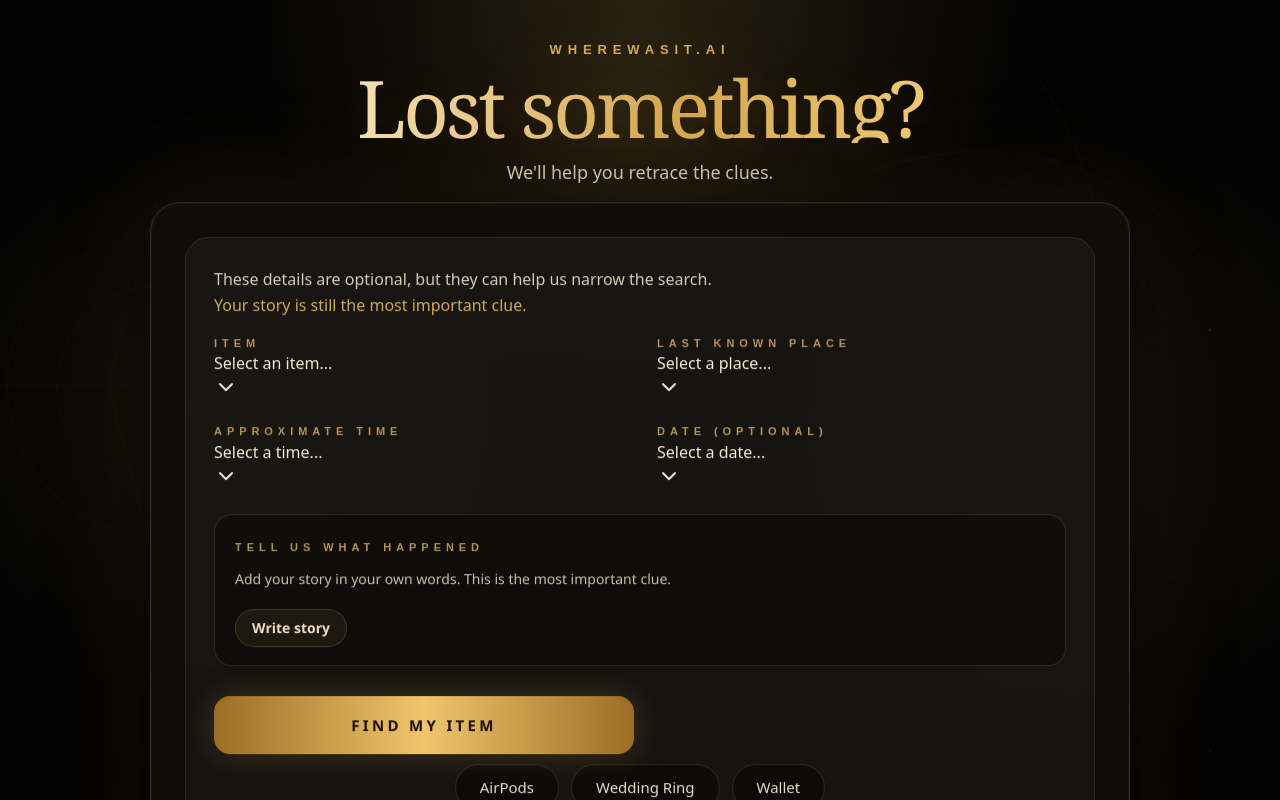
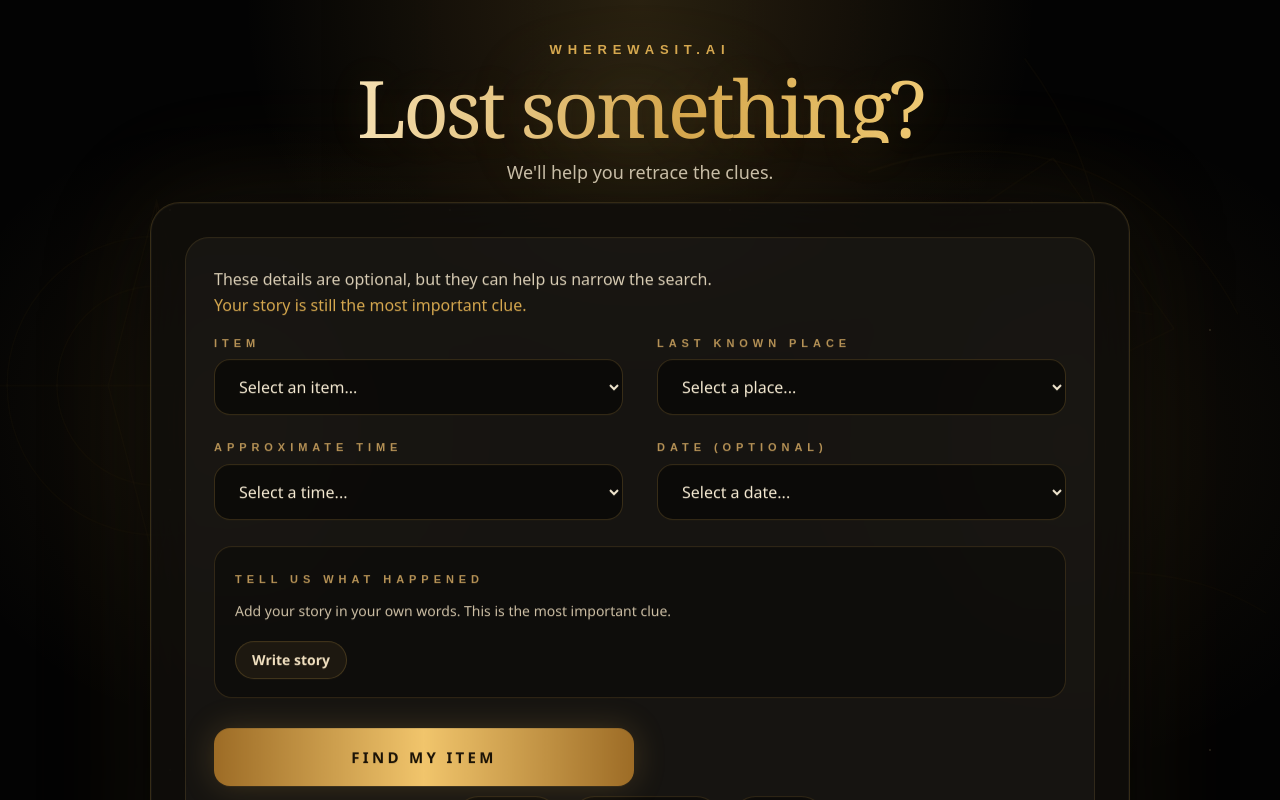
Before and after one commit to joly11207-lgtm/wherewasit-ai, a Next.js app: page / in a window 1280 px wide. Shown: the top 800 px of the page. Built offline with nearby package versions, Linux system fonts and the light colour scheme.

Commit message:
revert to stable native selects

```diff
--- a/app/page.tsx
+++ b/app/page.tsx
@@ -2,39 +2,9 @@
 
 import Link from "next/link";
 import { FormEvent, ReactNode, useEffect, useMemo, useState } from "react";
-import {
-  Backpack,
-  Bath,
-  BedDouble,
-  BookText,
-  BriefcaseBusiness,
-  CalendarClock,
-  CalendarDays,
-  CircleEllipsis,
-  CircleHelp,
-  Clock3,
-  CookingPot,
-  Gem,
-  Glasses,
-  Headphones,
-  Home,
-  Hotel,
-  KeyRound,
-  MapPin,
-  Moon,
-  School,
-  Smartphone,
-  Store,
-  Sun,
-  Sunrise,
-  Sunset,
-  Trees,
-  Wallet
-} from "lucide-react";
 
 import { trackEvent } from "@/lib/analytics";
 import { LocalAnalysis, OptionalDetailInputs, ReportSections } from "@/lib/types";
-import { PremiumSelect, PremiumSelectOption } from "@/components/PremiumSelect";
 
 type AnalyzeResponse = {
   analysis: LocalAnalysis;
@@ -64,49 +34,49 @@ const examplePrompts = [
 
 const OTHER_OPTION = "__other__";
 
-const itemSelectOptions: PremiumSelectOption[] = [
-  { value: "Keys", label: "Keys", icon: KeyRound },
-  { value: "Wallet", label: "Wallet", icon: Wallet },
-  { value: "Phone", label: "Phone", icon: Smartphone },
-  { value: "AirPods / Earbuds", label: "AirPods / Earbuds", icon: Headphones },
-  { value: "Ring / Jewelry", label: "Ring / Jewelry", icon: Gem },
-  { value: "Passport / Documents", label: "Passport / Documents", icon: BookText },
-  { value: "Glasses", label: "Glasses", icon: Glasses },
-  { value: "Bag / Backpack", label: "Bag / Backpack", icon: Backpack },
-  { value: OTHER_OPTION, label: "Other...", icon: CircleEllipsis }
+const itemTypeOptions = [
+  "Keys",
+  "Wallet",
+  "Phone",
+  "AirPods / Earbuds",
+  "Ring / Jewelry",
+  "Passport / Documents",
+  "Glasses",
+  "Bag / Backpack",
+  "Other..."
 ];
 
-const placeSelectOptions: PremiumSelectOption[] = [
-  { value: "Home", label: "Home", icon: Home },
-  { value: "Bedroom", label: "Bedroom", icon: BedDouble },
-  { value: "Bathroom", label: "Bathroom", icon: Bath },
-  { value: "Kitchen", label: "Kitchen", icon: CookingPot },
-  { value: "Car", label: "Car", icon: MapPin },
-  { value: "Work / Office", label: "Work / Office", icon: BriefcaseBusiness },
-  { value: "School", label: "School", icon: School },
-  { value: "Store", label: "Store", icon: Store },
-  { value: "Hotel / Travel", label: "Hotel / Travel", icon: Hotel },
-  { value: "Outside", label: "Outside", icon: Trees },
-  { value: "Not sure", label: "Not sure", icon: CircleHelp },
-  { value: OTHER_OPTION, label: "Other...", icon: CircleEllipsis }
+const placeOptions = [
+  "Home",
+  "Bedroom",
+  "Bathroom",
+  "Kitchen",
+  "Car",
+  "Work / Office",
+  "School",
+  "Store",
+  "Hotel / Travel",
+  "Outside",
+  "Not sure",
+  "Other..."
 ];
 
-const timeSelectOptions: PremiumSelectOption[] = [
-  { value: "early_morning", label: "Early morning (5-8)", icon: Sunrise },
-  { value: "morning", label: "Morning (8-12)", icon: Sun },
-  { value: "afternoon", label: "Afternoon (12-5)", icon: Sun },
-  { value: "evening", label: "Evening (5-9)", icon: Sunset },
-  { value: "night", label: "Night (9-12)", icon: Moon },
-  { value: "late_night", label: "Late night (12-5)", icon: Moon },
-  { value: "approximate_hour", label: "Approximate hour", icon: Clock3 },
-  { value: "not_sure", label: "Not sure", icon: CircleHelp }
+const dateOptions = [
+  { value: "today", label: "Today" },
+  { value: "yesterday", label: "Yesterday" },
+  { value: "pick_date", label: "Pick a date" },
+  { value: "not_sure", label: "Not sure" }
 ];
 
-const dateSelectOptions: PremiumSelectOption[] = [
-  { value: "today", label: "Today", icon: CalendarDays },
-  { value: "yesterday", label: "Yesterday", icon: CalendarDays },
-  { value: "pick_date", label: "Pick a date", icon: CalendarClock },
-  { value: "not_sure", label: "Not sure", icon: CircleHelp }
+const timeOptions = [
+  { value: "early_morning", label: "Early morning (5-8)" },
+  { value: "morning", label: "Morning (8-12)" },
+  { value: "afternoon", label: "Afternoon (12-5)" },
+  { value: "evening", label: "Evening (5-9)" },
+  { value: "night", label: "Night (9-12)" },
+  { value: "late_night", label: "Late night (12-5)" },
+  { value: "approximate_hour", label: "Approximate hour" },
+  { value: "not_sure", label: "Not sure" }
 ];
 
 const hourOptions = [
@@ -144,7 +114,7 @@ const loadingSteps = [
 ];
 
 const fieldClassName =
-  "mt-2 w-full rounded-[16px] border border-[rgba(214,168,79,0.24)] bg-[rgba(10,9,7,0.58)] px-5 py-[17px] font-body text-base text-[#fbf1dc] outline-none transition placeholder:text-[rgba(245,234,210,0.58)] focus:border-[rgba(214,168,79,0.78)] focus:bg-[rgba(8,7,5,0.72)] focus:ring-4 focus:ring-[rgba(214,168,79,0.1)]";
+  "mt-2 block h-14 w-full rounded-[16px] border border-[rgba(214,168,79,0.22)] bg-[rgba(0,0,0,0.48)] px-5 font-body text-base text-[#f5ead2] outline-none transition focus:border-[rgba(214,168,79,0.72)] focus:bg-[rgba(0,0,0,0.62)] focus:ring-4 focus:ring-[rgba(214,168,79,0.08)]";
 
 function formatDetailTime(details: OptionalDetailInputs): string | null {
   const timeLabels: Record<string, string> = {
@@ -653,18 +623,24 @@ export default function HomePage() {
                   <div className="field-grid mt-4">
                     <label className="block">
                       <span className="block eyebrow-text text-[11px] text-[#b69256]">Item</span>
-                      <PremiumSelect
+                      <select
                         value={details.selectedItemType ?? ""}
-                        onValueChange={(value) => {
-                          updateDetail("selectedItemType", value);
-                          if (value !== OTHER_OPTION) {
+                        onChange={(event) => {
+                          updateDetail("selectedItemType", event.target.value);
+                          if (event.target.value !== OTHER_OPTION) {
                             setCustomItemType("");
                           }
                         }}
-                        options={itemSelectOptions}
-                        placeholder="Select an item..."
-                        ariaLabel="Select an item"
-                      />
+                        aria-label="Select an item"
+                        className={fieldClassName}
+                      >
+                        <option value="">Select an item...</option>
+                        {itemTypeOptions.map((option) => (
+                          <option key={option} value={option === "Other..." ? OTHER_OPTION : option}>
+                            {option}
+                          </option>
+                        ))}
+                      </select>
                       {details.selectedItemType === OTHER_OPTION ? (
                         <input
                           type="text"
@@ -678,18 +654,24 @@ export default function HomePage() {
 
                     <label className="block">
                       <span className="block eyebrow-text text-[11px] text-[#b69256]">Last known place</span>
-                      <PremiumSelect
+                      <select
                         value={details.selectedPlace ?? ""}
-                        onValueChange={(value) => {
-                          updateDetail("selectedPlace", value);
-                          if (value !== OTHER_OPTION) {
+                        onChange={(event) => {
+                          updateDetail("selectedPlace", event.target.value);
+                          if (event.target.value !== OTHER_OPTION) {
                             setCustomPlace("");
                           }
                         }}
-                        options={placeSelectOptions}
-                        placeholder="Select a place..."
-                        ariaLabel="Select a place"
-                      />
+                        aria-label="Select a place"
+                        className={fieldClassName}
+                      >
+                        <option value="">Select a place...</option>
+                        {placeOptions.map((option) => (
+                          <option key={option} value={option === "Other..." ? OTHER_OPTION : option}>
+                            {option}
+                          </option>
+                        ))}
+                      </select>
                       {details.selectedPlace === OTHER_OPTION ? (
                         <input
                           type="text"
@@ -703,47 +685,61 @@ export default function HomePage() {
 
                     <label className="block">
                       <span className="block eyebrow-text text-[11px] text-[#b69256]">Approximate time</span>
-                      <PremiumSelect
+                      <select
                         value={details.selectedTimeMode ?? ""}
-                        onValueChange={(value) =>
+                        onChange={(event) =>
                           updateDetail(
                             "selectedTimeMode",
-                            value as OptionalDetailInputs["selectedTimeMode"]
+                            event.target.value as OptionalDetailInputs["selectedTimeMode"]
                           )
                         }
-                        options={timeSelectOptions}
-                        placeholder="Select a time..."
-                        ariaLabel="Select a time"
-                      />
+                        aria-label="Select a time"
+                        className={fieldClassName}
+                      >
+                        <option value="">Select a time...</option>
+                        {timeOptions.map((option) => (
+                          <option key={option.value} value={option.value}>
+                            {option.label}
+                          </option>
+                        ))}
+                      </select>
                       {details.selectedTimeMode === "approximate_hour" ? (
-                        <PremiumSelect
+                        <select
                           value={details.selectedHour ?? ""}
-                          onValueChange={(value) => updateDetail("selectedHour", value)}
-                          options={hourOptions.map((option) => ({
-                            value: option,
-                            label: option,
-                            icon: Clock3
-                          }))}
-                          placeholder="Choose an hour..."
-                          ariaLabel="Choose an hour"
-                        />
+                          onChange={(event) => updateDetail("selectedHour", event.target.value)}
+                          aria-label="Choose an hour"
+                          className={fieldClassName}
+                        >
+                          <option value="">Choose an hour...</option>
+                          {hourOptions.map((option) => (
+                            <option key={option} value={option}>
+                              {option}
+                            </option>
+                          ))}
+                        </select>
                       ) : null}
                     </label>
 
                     <label className="block">
                       <span className="block eyebrow-text text-[11px] text-[#b69256]">Date (optional)</span>
-                      <PremiumSelect
+                      <select
                         value={details.selectedDateMode ?? ""}
-                        onValueChange={(value) =>
+                        onChange={(event) =>
                           updateDetail(
                             "selectedDateMode",
-                            value as OptionalDetailInputs["selectedDateMode"]
+                            event.target.value as OptionalDetailInputs["selectedDateMode"]
                           )
                         }
-                        options={dateSelectOptions}
-                        placeholder="Select a date..."
-                        ariaLabel="Select a date"
-                      />
+                        aria-label="Select a date"
+                        className={fieldClassName}
+                      >
+                        <option value="">Select a date...</option>
+                        {dateOptions.map((option) => (
+                          <option key={option.value} value={option.value}>
+                            {option.label}
+                          </option>
+                        ))}
+                      </select>
                       {details.selectedDateMode === "pick_date" ? (
                         <input
                           type="date"
--- a/components/PremiumSelect.tsx
+++ /dev/null
@@ -1,77 +0,0 @@
-"use client";
-
-import * as Select from "@radix-ui/react-select";
-import { Check, ChevronDown, ChevronUp, LucideIcon } from "lucide-react";
-
-export type PremiumSelectOption = {
-  value: string;
-  label: string;
-  icon: LucideIcon;
-};
-
-type PremiumSelectProps = {
-  value: string;
-  onValueChange: (value: string) => void;
-  options: PremiumSelectOption[];
-  placeholder: string;
-  ariaLabel: string;
-};
-
-export function PremiumSelect({
-  value,
-  onValueChange,
-  options,
-  placeholder,
-  ariaLabel
-}: PremiumSelectProps) {
-  const selectedOption = options.find((option) => option.value === value);
-  const SelectedIcon = selectedOption?.icon;
-
-  return (
-    <Select.Root value={value} onValueChange={onValueChange}>
-      <Select.Trigger className="premium-select-trigger" aria-label={ariaLabel}>
-        <span className="premium-select-trigger-value">
-          {SelectedIcon ? <SelectedIcon className="premium-select-icon" /> : null}
-          <span className={selectedOption ? "premium-select-text" : "premium-select-placeholder"}>
-            {selectedOption?.label ?? placeholder}
-          </span>
-        </span>
-        <Select.Icon>
-          <ChevronDown className="premium-select-chevron" />
-        </Select.Icon>
-      </Select.Trigger>
-
-      <Select.Portal>
-        <Select.Content className="premium-select-content" position="popper" sideOffset={8}>
-          <Select.ScrollUpButton className="premium-select-scroll-button">
-            <ChevronUp className="premium-select-chevron" />
-          </Select.ScrollUpButton>
-
-          <Select.Viewport className="premium-select-viewport">
-            {options.map((option) => {
-              const OptionIcon = option.icon;
-
-              return (
-                <Select.Item key={option.value} value={option.value} className="premium-select-item">
-                  <Select.ItemText>
-                    <span className="premium-select-item-row">
-                      <OptionIcon className="premium-select-icon" />
-                      <span>{option.label}</span>
-                    </span>
-                  </Select.ItemText>
-                  <Select.ItemIndicator className="premium-select-item-indicator">
-                    <Check className="premium-select-check" />
-                  </Select.ItemIndicator>
-                </Select.Item>
-              );
-            })}
-          </Select.Viewport>
-
-          <Select.ScrollDownButton className="premium-select-scroll-button">
-            <ChevronDown className="premium-select-chevron" />
-          </Select.ScrollDownButton>
-        </Select.Content>
-      </Select.Portal>
-    </Select.Root>
-  );
-}
```
Also changed, not shown: app/globals.css (+0 -200 lines).
